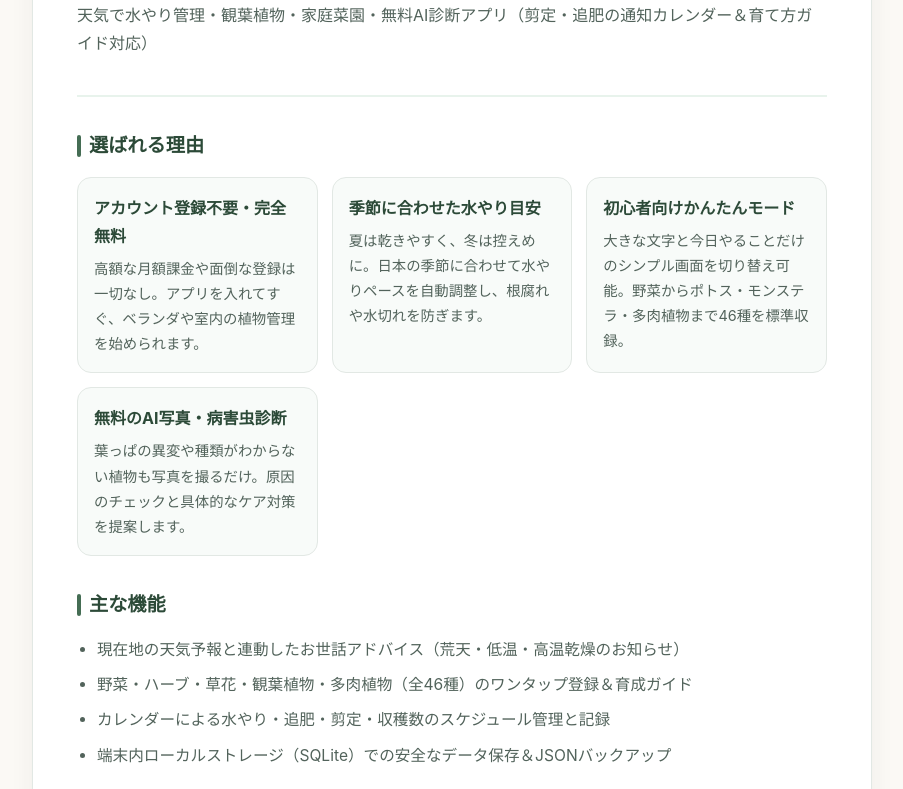
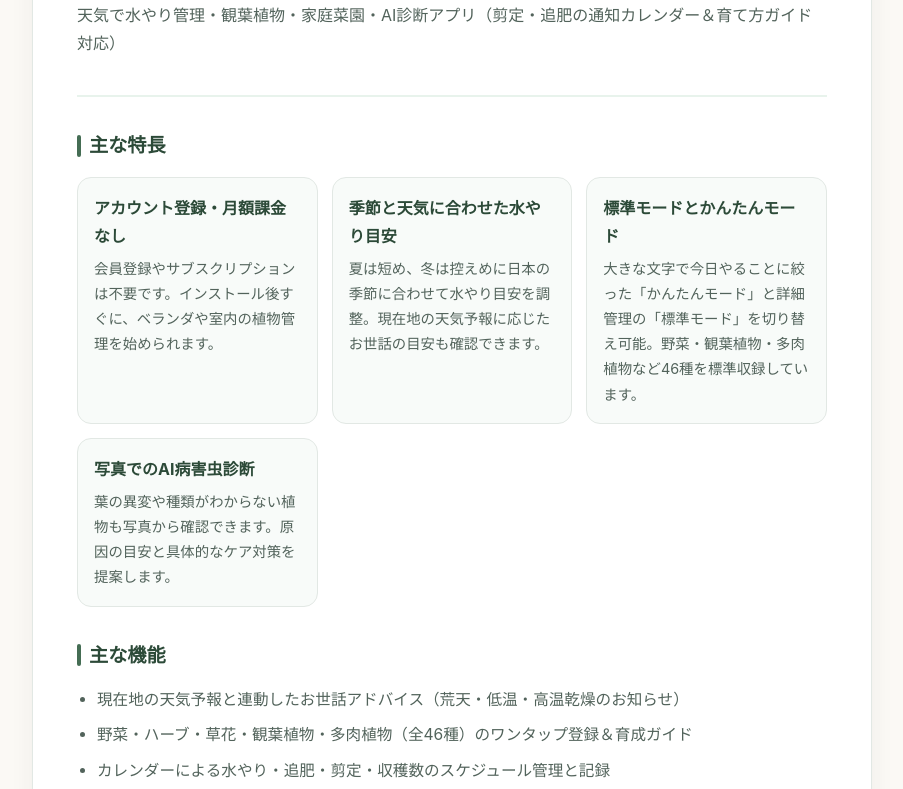
Before and after one commit to yu-os/yu-os.github.io, a plain HTML site: page index.html in a window 1280 px wide. Shown: the part 181-970 px from the top of the page, without its empty margins (188-1091 px from the left). Drawn offline with Linux system fonts and the light colour scheme.

Commit message:
docs(copy): refine support page copy to a calm, factual tone

```diff
--- a/index.html
+++ b/index.html
@@ -4,7 +4,7 @@
   <meta charset="UTF-8">
   <meta name="viewport" content="width=device-width, initial-scale=1.0">
   <title>園芸マスター｜天気で水やり管理・観葉植物・家庭菜園・AI診断</title>
-  <meta name="description" content="登録不要・完全無料！観葉植物も家庭菜園も、季節と天気アドバイスで枯らさず管理。水やり・剪定・追肥の通知カレンダーや無料AI病害虫診断、かんたんモード搭載！">
+  <meta name="description" content="観葉植物や家庭菜園のお世話をサポートする植物管理アプリ。季節と天気に応じた水やり目安や、剪定・追肥カレンダー、写真でのAI診断を登録不要で使えます。">
   <meta name="keywords" content="園芸マスター,天気,水やり管理,観葉植物,家庭菜園,植物管理,剪定,追肥,カレンダー,栽培記録,AI診断,多肉植物,プランター,ベランダ,育て方">
   <style>
     :root {
@@ -174,31 +174,31 @@
     <header>
       <div class="badge-row">
         <span class="badge">園芸マスター 公式サポートページ</span>
-        <span class="badge badge-accent">登録不要・ずっと無料</span>
+        <span class="badge badge-accent">登録不要・月額課金なし</span>
       </div>
       <h1>園芸マスター</h1>
-      <p class="subtitle">天気で水やり管理・観葉植物・家庭菜園・無料AI診断アプリ（剪定・追肥の通知カレンダー＆育て方ガイド対応）</p>
+      <p class="subtitle">天気で水やり管理・観葉植物・家庭菜園・AI診断アプリ（剪定・追肥の通知カレンダー＆育て方ガイド対応）</p>
     </header>
 
     <main>
       <section>
-        <h2>選ばれる理由</h2>
+        <h2>主な特長</h2>
         <div class="feature-grid">
           <div class="feature-card">
-            <h3>アカウント登録不要・完全無料</h3>
-            <p>高額な月額課金や面倒な登録は一切なし。アプリを入れてすぐ、ベランダや室内の植物管理を始められます。</p>
+            <h3>アカウント登録・月額課金なし</h3>
+            <p>会員登録やサブスクリプションは不要です。インストール後すぐに、ベランダや室内の植物管理を始められます。</p>
           </div>
           <div class="feature-card">
-            <h3>季節に合わせた水やり目安</h3>
-            <p>夏は乾きやすく、冬は控えめに。日本の季節に合わせて水やりペースを自動調整し、根腐れや水切れを防ぎます。</p>
+            <h3>季節と天気に合わせた水やり目安</h3>
+            <p>夏は短め、冬は控えめに日本の季節に合わせて水やり目安を調整。現在地の天気予報に応じたお世話の目安も確認できます。</p>
           </div>
           <div class="feature-card">
-            <h3>初心者向けかんたんモード</h3>
-            <p>大きな文字と今日やることだけのシンプル画面を切り替え可能。野菜からポトス・モンステラ・多肉植物まで46種を標準収録。</p>
+            <h3>標準モードとかんたんモード</h3>
+            <p>大きな文字で今日やることに絞った「かんたんモード」と詳細管理の「標準モード」を切り替え可能。野菜・観葉植物・多肉植物など46種を標準収録しています。</p>
           </div>
           <div class="feature-card">
-            <h3>無料のAI写真・病害虫診断</h3>
-            <p>葉っぱの異変や種類がわからない植物も写真を撮るだけ。原因のチェックと具体的なケア対策を提案します。</p>
+            <h3>写真でのAI病害虫診断</h3>
+            <p>葉の異変や種類がわからない植物も写真から確認できます。原因の目安と具体的なケア対策を提案します。</p>
           </div>
         </div>
       </section>
```
